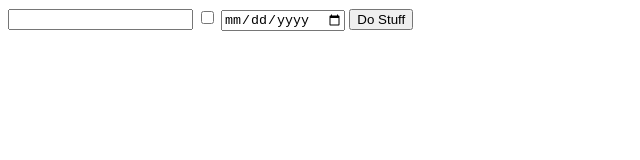
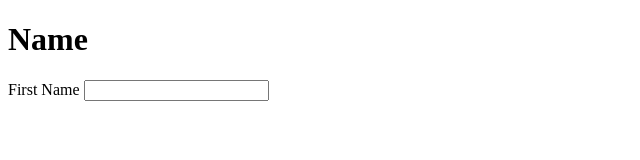
Before and after one commit to Tom-Weston/a-level-gui, a plain HTML site: page index.html in a window 1280 px wide. Shown: the whole page, without its empty margins (0-640 px from the left). Drawn offline with Linux system fonts and the light colour scheme.

Commit message:
Change form

```diff
--- a/index.html
+++ b/index.html
@@ -3,14 +3,12 @@
 <head>
     <meta charset="UTF-8">
     <meta name="viewport" content="width=device-width, initial-scale=1.0">
-    <title>Document</title>
+    <title>Design Preview</title>
 </head>
 <body>
-    <form>
-        <input type="text" name="This is a checkbox" id="label">
-        <input type="checkbox">
-        <input type="date" name="Some Date" id="idk">
-        <input type="button" value="Do Stuff">
+    <h1>Name</h1>
+    <form action="">
+        <p>First Name <input type="text"></p>
     </form>
 </body>
 </html>
```
